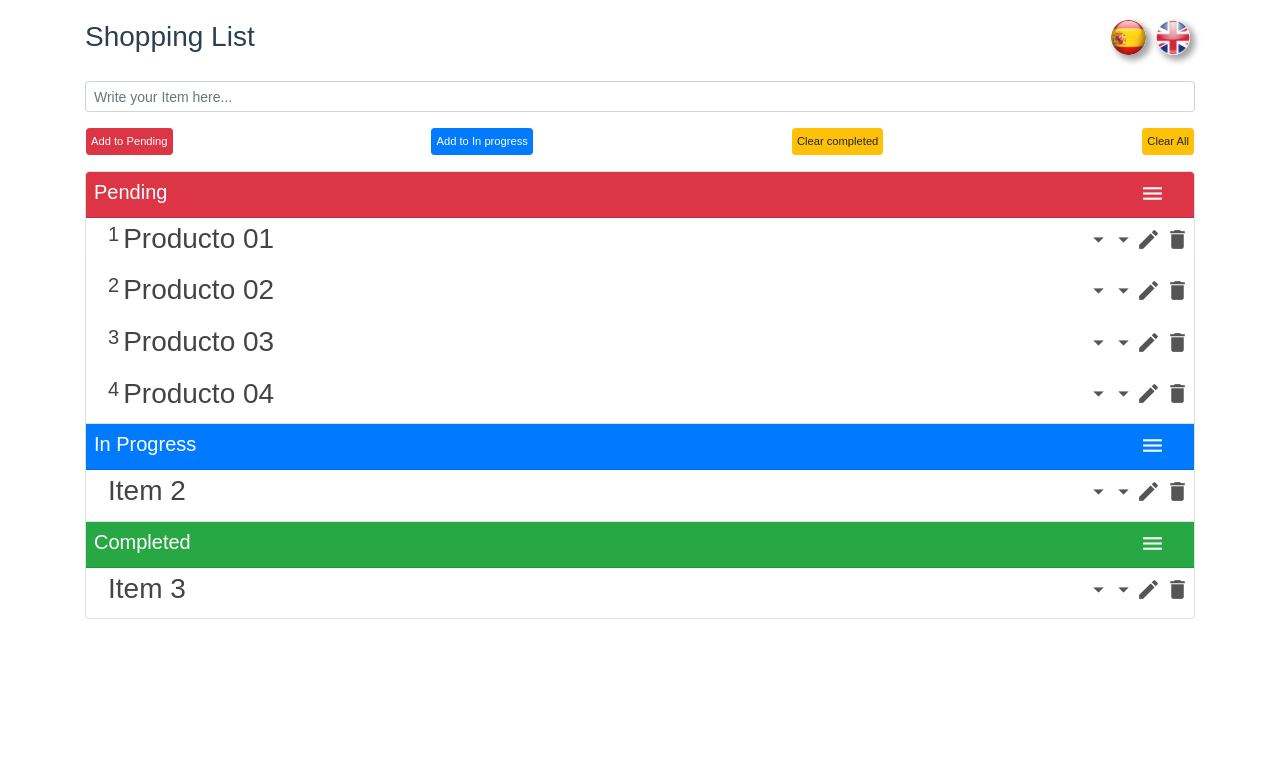
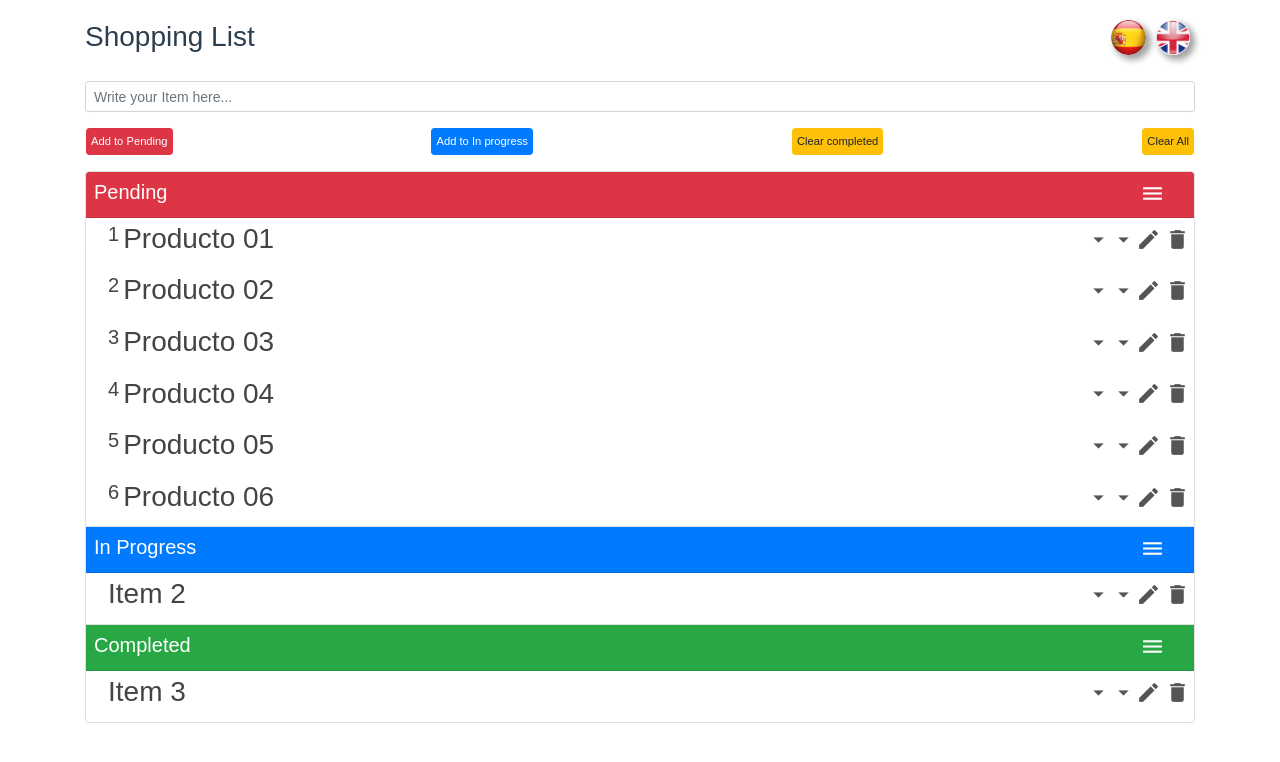
Before and after one commit to frankper2001/ShoppingList-VueCLI, a Vue app: page / in a window 1280 px wide. Shown: the top 762 px of the page. Built offline with nearby package versions, Linux system fonts and the light colour scheme.

Commit message:
fix some bugs

```diff
--- a/src/components/ListsComponent.vue
+++ b/src/components/ListsComponent.vue
@@ -123,6 +123,8 @@
 					{ tarea: 'producto 02', date: '' },
 					{ tarea: 'producto 03', date: '' },
 					{ tarea: 'producto 04', date: '' },
+					{ tarea: 'producto 05', date: '' },
+					{ tarea: 'producto 06', date: '' }
 				],
 			};
 		},
```
